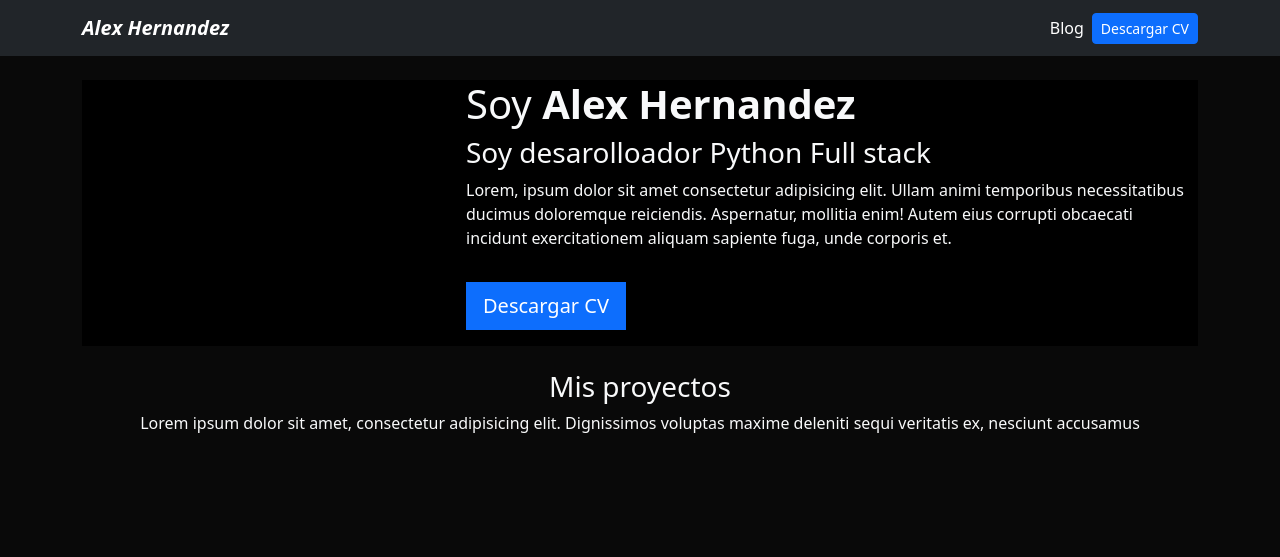
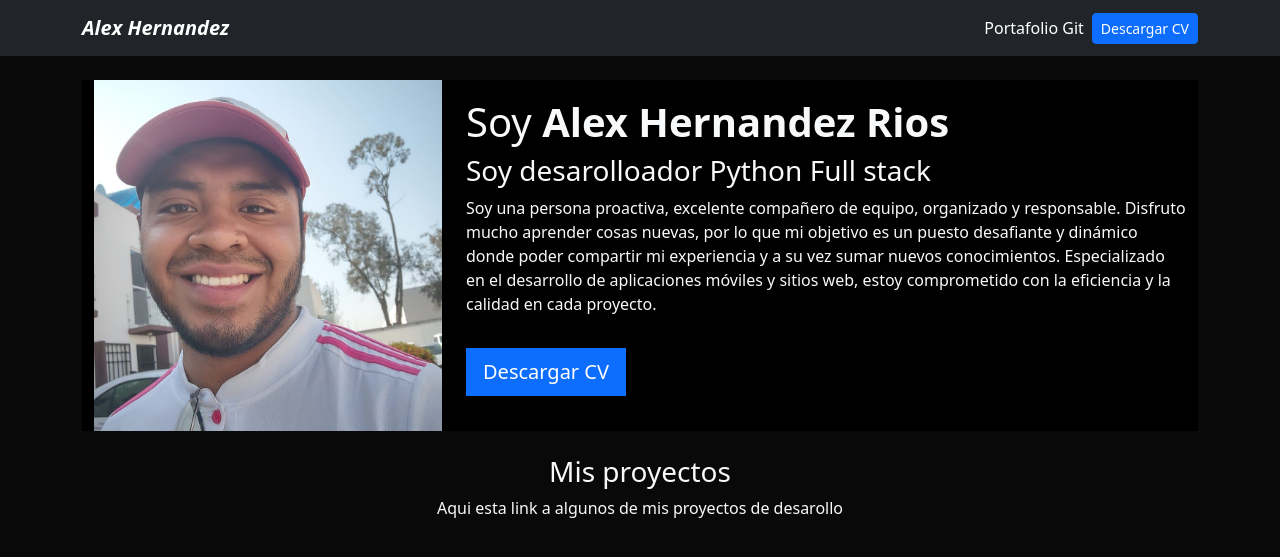
Before and after one commit to AlexhHr23/blog_2, a Django app: page / in a window 1280 px wide. Shown: the top 557 px of the page. Run offline with Django 5.2, Linux system fonts and the light colour scheme; data that the repository does not hold is empty.

Commit message:
Finalización de proyecto

```diff
--- /dev/null
+++ b/blog/middleware.py
@@ -0,0 +1,24 @@
+import datetime
+from django.utils.deprecation import MiddlewareMixin
+from django.shortcuts import redirect
+from django.contrib.auth import logout
+
+
+class CustomErrorMiddleware:
+    def __init__(self, get_response):
+        self.get_response = get_response
+
+    def __call__(self, request):
+        response = self.get_response(request)
+
+        # Si la respuesta es un error 404 (página no encontrada)
+        if response.status_code == 404:
+            # Verifica si la URL solicitada comienza con 'admin/'
+            if request.path.startswith('/admin'):
+                # Permite el acceso a la ruta /admin/
+                return response
+
+            # Redirige al dashboard principal en otros casos
+            return redirect('/')
+
+        return response
--- a/django_portfolio/settings.py
+++ b/django_portfolio/settings.py
@@ -51,6 +51,8 @@ MIDDLEWARE = [
     'django.contrib.auth.middleware.AuthenticationMiddleware',
     'django.contrib.messages.middleware.MessageMiddleware',
     'django.middleware.clickjacking.XFrameOptionsMiddleware',
+    'blog.middleware.CustomErrorMiddleware',
+    'portfolio.middleware.CustomErrorMiddleware',
 ]
 
 ROOT_URLCONF = 'django_portfolio.urls'
--- /dev/null
+++ b/portfolio/middleware.py
@@ -0,0 +1,24 @@
+import datetime
+from django.utils.deprecation import MiddlewareMixin
+from django.shortcuts import redirect
+from django.contrib.auth import logout
+
+
+class CustomErrorMiddleware:
+    def __init__(self, get_response):
+        self.get_response = get_response
+
+    def __call__(self, request):
+        response = self.get_response(request)
+
+        # Si la respuesta es un error 404 (página no encontrada)
+        if response.status_code == 404:
+            # Verifica si la URL solicitada comienza con 'admin/'
+            if request.path.startswith('/admin'):
+                # Permite el acceso a la ruta /admin/
+                return response
+
+            # Redirige al dashboard principal en otros casos
+            return redirect('/')
+
+        return response
--- a/portfolio/templates/home.html
+++ b/portfolio/templates/home.html
@@ -2,42 +2,38 @@
 
 <header class="row bg-black">
   <div class="col-md-4">
-    <!-- <img src="{% static 'portfolio/2.png' %}" alt=""> -->
+    <img src="{% static 'portfolio/profile.jpg' %}" alt="" class="img-fluid">
   </div>
   <div class="col-md-8 my-auto">
-    <h1>Soy <strong> Alex Hernandez</strong></h1>
+    <h1>Soy <strong> Alex Hernandez Rios</strong></h1>
     <h3>Soy desarolloador Python Full stack</h3>
     <p>
-      Lorem, ipsum dolor sit amet consectetur adipisicing elit. Ullam animi
-      temporibus necessitatibus ducimus doloremque reiciendis. Aspernatur,
-      mollitia enim! Autem eius corrupti obcaecati incidunt exercitationem
-      aliquam sapiente fuga, unde corporis et.
+      Soy una persona proactiva, excelente compañero de equipo, organizado y responsable. Disfruto
+      mucho aprender cosas nuevas, por lo que mi objetivo es un puesto desafiante y dinámico donde
+      poder compartir mi experiencia y a su vez sumar nuevos conocimientos. Especializado en el
+      desarrollo de aplicaciones móviles y sitios web, estoy comprometido con la eficiencia y la calidad
+      en cada proyecto.
     </p>
-    <a
-      href="{% static 'portfolio/document.pdf' %}"
-      class="btn btn-primary btn-lg rounded-0 my-3"
-      >Descargar CV</a
-    >
+    <a href="{% static 'portfolio/document.pdf' %}" class="btn btn-primary btn-lg rounded-0 my-3">Descargar CV</a>
   </div>
 </header>
 
 <div class="row my-4 text-center">
   <h3>Mis proyectos</h3>
   <p>
-    Lorem ipsum dolor sit amet, consectetur adipisicing elit. Dignissimos
-    voluptas maxime deleniti sequi veritatis ex, nesciunt accusamus
+    Aqui esta link a algunos de mis proyectos de desarollo
   </p>
 
   {% for project in projects %}
   <div class="col-md-4 p-4">
     <div class="card bg-black card-project">
-      <img src="{{project.image.url}}" alt="{{project.title}}" class="card-img-top"/>
+      <img src="{{project.image.url}}" alt="{{project.title}}" class="card-img-top" />
       <div class="card-body text-light">
         <h2>{{project.title}}</h2>
         <p>{{project.description}}</p>
 
         {% if project.url %}
-        <a href="{{project.url}}" class="btn btn-light rounded-0 btn-sm">{{project.url}}</a>
+        <a href="{{project.url}}" class="btn btn-light rounded-0 btn-sm" target="_blank">{{project.url}}</a>
         {% endif %}
       </div>
     </div>
--- a/portfolio/templates/partials/navbar.html
+++ b/portfolio/templates/partials/navbar.html
@@ -9,7 +9,7 @@
       <div class="collapse navbar-collapse" id="navbarSupportedContent">
         <ul class="navbar-nav ms-auto">
           <li class="nav-item">
-            <a class="nav-link active" aria-current="page" href="{% url  'blog:posts' %}">Blog</a>
+            <a class="nav-link active" aria-current="page" href="{% url  'blog:posts' %}">Portafolio Git</a>
           </li>
           <li class="nav-item d-flex align-items-center">
             <a class="btn btn-primary btn-sm" href="{% static 'portfolio/document.pdf' %}" target="_blank">Descargar CV</a>
```
Also changed, not shown: blog/templates/post_detail.html (+12 -5 lines), blog/templates/posts.html (+17 -7 lines), portfolio/static/portfolio/profile.jpg (added).
